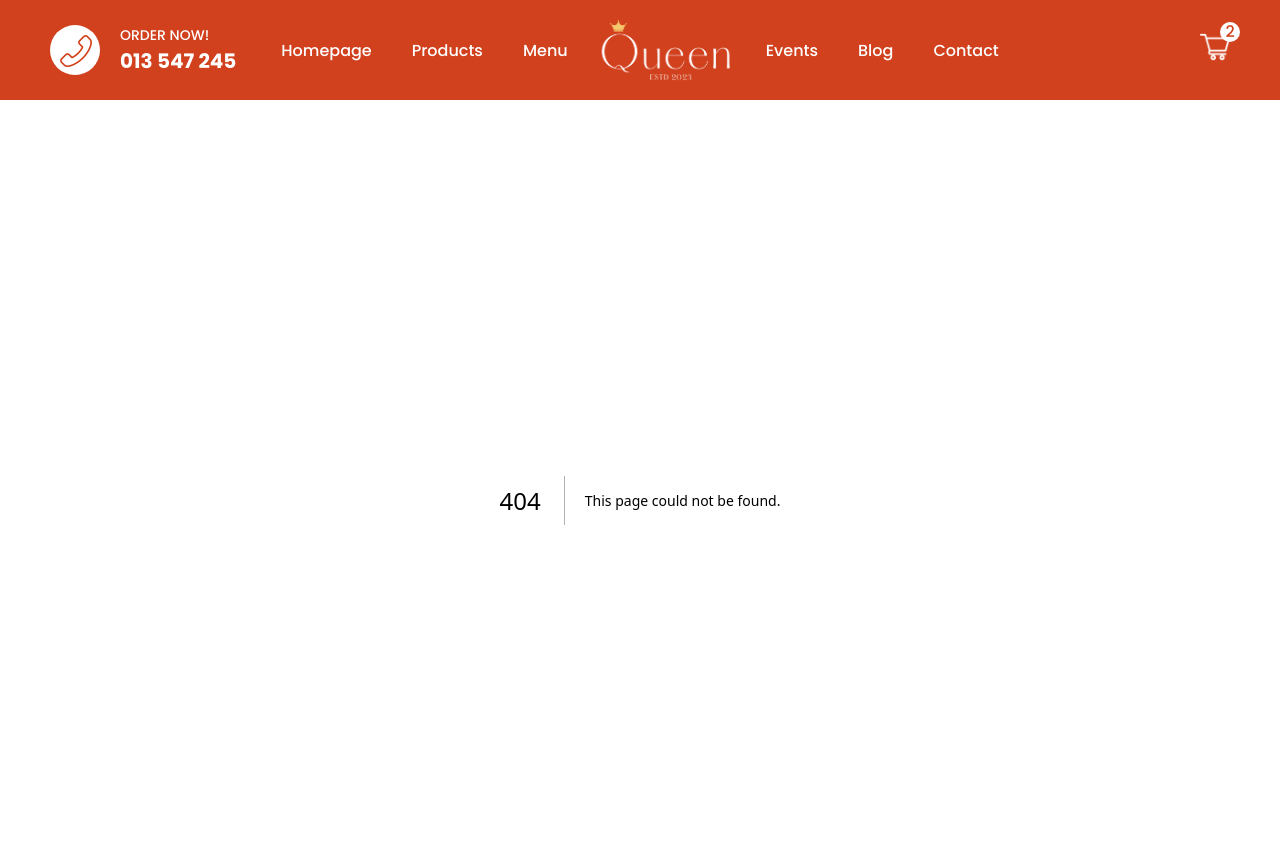
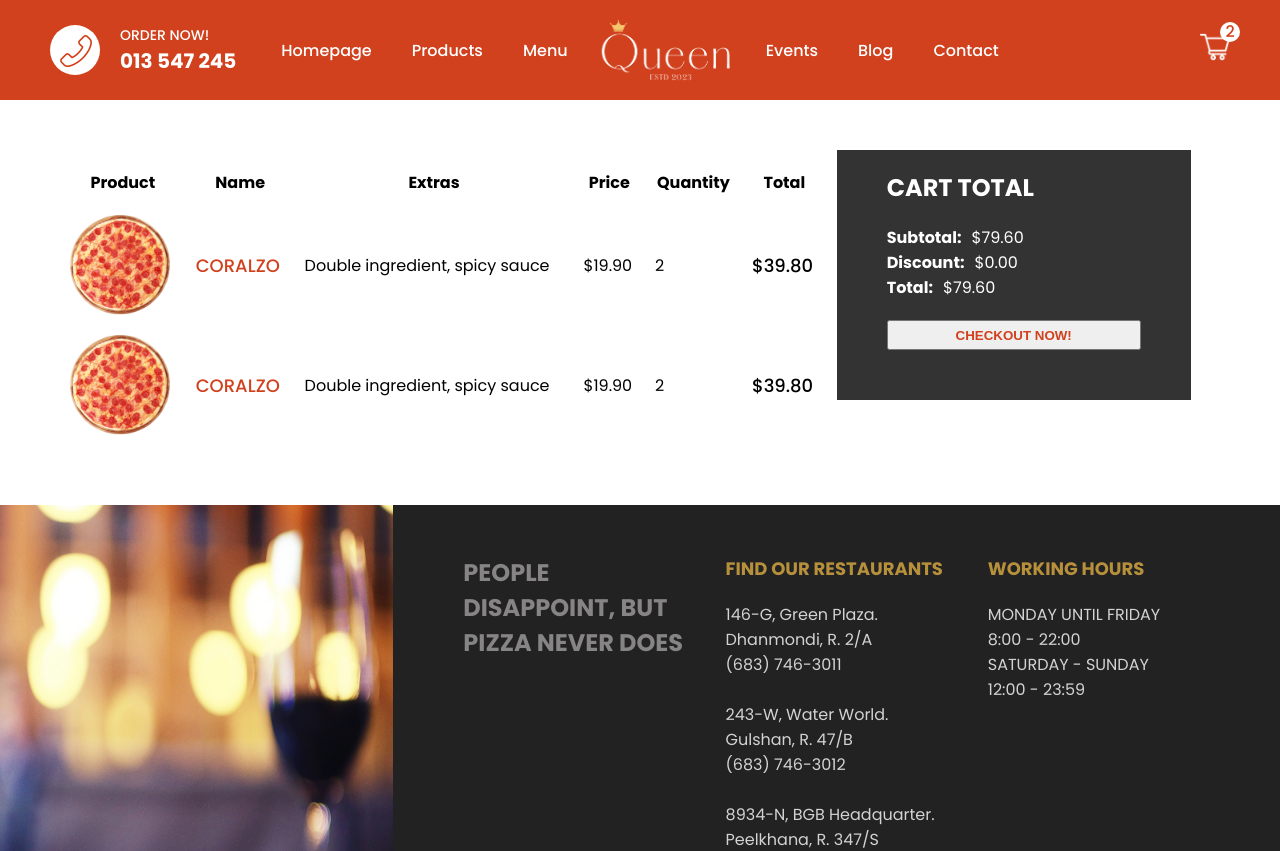
Before and after one commit to Mehedi-bit/Pizza-queen, a Next.js app: page /cart in a window 1280 px wide. Before the commit this address had no page. Shown: the top 851 px of the page. Built offline with nearby package versions, Linux system fonts and the light colour scheme.

Commit message:
Gorgeous cart page designed, yummiii

```diff
--- /dev/null
+++ b/pages/cart.jsx
@@ -0,0 +1,102 @@
+import styles from "@/styles/Cart.module.css";
+import Image from "next/image";
+
+const Cart = () => {
+  return (
+    <div className={styles.container}>
+      <div className={styles.left}>
+        <table className={styles.table}>
+          <thead>
+            <tr className={styles.tr}>
+              <th>Product</th>
+              <th>Name</th>
+              <th>Extras</th>
+              <th>Price</th>
+              <th>Quantity</th>
+              <th>Total</th>
+            </tr>
+          </thead>
+          <tbody>
+            <tr>
+              <td>
+                <div className={styles.imgContainer}>
+                  <Image
+                    src="/img/pizza.png"
+                    fill
+                    style={{ objectFit: "cover" }}
+                    alt=""
+                  />
+                </div>
+              </td>
+              <td>
+                <span className={styles.name}>CORALZO</span>
+              </td>
+              <td>
+                <span className={styles.extras}>
+                  Double ingredient, spicy sauce
+                </span>
+              </td>
+              <td>
+                <span className={styles.price}>$19.90</span>
+              </td>
+              <td>
+                <span className={styles.quantity}>2</span>
+              </td>
+              <td>
+                <span className={styles.total}>$39.80</span>
+              </td>
+            </tr>
+          </tbody>
+          <tbody>
+            <tr>
+              <td>
+                <div className={styles.imgContainer}>
+                  <Image
+                    src="/img/pizza.png"
+                    fill
+                    style={{ objectFit: "cover" }}
+                    alt=""
+                  />
+                </div>
+              </td>
+              <td>
+                <span className={styles.name}>CORALZO</span>
+              </td>
+              <td>
+                <span className={styles.extras}>
+                  Double ingredient, spicy sauce
+                </span>
+              </td>
+              <td>
+                <span className={styles.price}>$19.90</span>
+              </td>
+              <td>
+                <span className={styles.quantity}>2</span>
+              </td>
+              <td>
+                <span className={styles.total}>$39.80</span>
+              </td>
+            </tr>
+          </tbody>
+        </table>
+      </div>
+      <div className={styles.right}>
+        <div className={styles.wrapper}>
+          <h2 className={styles.title}>CART TOTAL</h2>
+          <div className={styles.totalText}>
+            <b className={styles.totalTextTitle}>Subtotal:</b>$79.60
+          </div>
+          <div className={styles.totalText}>
+            <b className={styles.totalTextTitle}>Discount:</b>$0.00
+          </div>
+          <div className={styles.totalText}>
+            <b className={styles.totalTextTitle}>Total:</b>$79.60
+          </div>
+          <button className={styles.button}>CHECKOUT NOW!</button>
+        </div>
+      </div>
+    </div>
+  );
+};
+
+export default Cart;
--- /dev/null
+++ b/styles/Cart.module.css
@@ -0,0 +1,63 @@
+.container {
+  background-color: #fff;
+  padding: 50px;
+  display: flex;
+}
+
+.left {
+  flex: 2;
+}
+
+.right {
+  flex: 1;
+}
+
+.imgContainer {
+  position: relative;
+  width: 100px;
+  height: 100px;
+}
+
+.table {
+  width: 100%;
+  border-spacing: 20px;
+}
+
+.name {
+  font-weight: 500;
+  color: #d1411e;
+  font-size: 18px;
+}
+
+.total {
+  font-weight: 500;
+  font-size: 18px;
+}
+
+.wrapper {
+  width: 90%;
+  max-height: 300px;
+  background-color: #333;
+  color: #fff;
+  padding: 50px;
+  padding-top: 20px;
+  display: flex;
+  flex-direction: column;
+  justify-content: space-between;
+}
+
+.title {
+  padding-bottom: 20px;
+}
+
+.totalTextTitle {
+  margin-right: 10px;
+}
+
+.button {
+  height: 30px;
+  color: #d1411e;
+  font-weight: bold;
+  cursor: pointer;
+  margin-top: 20px;
+}
```
